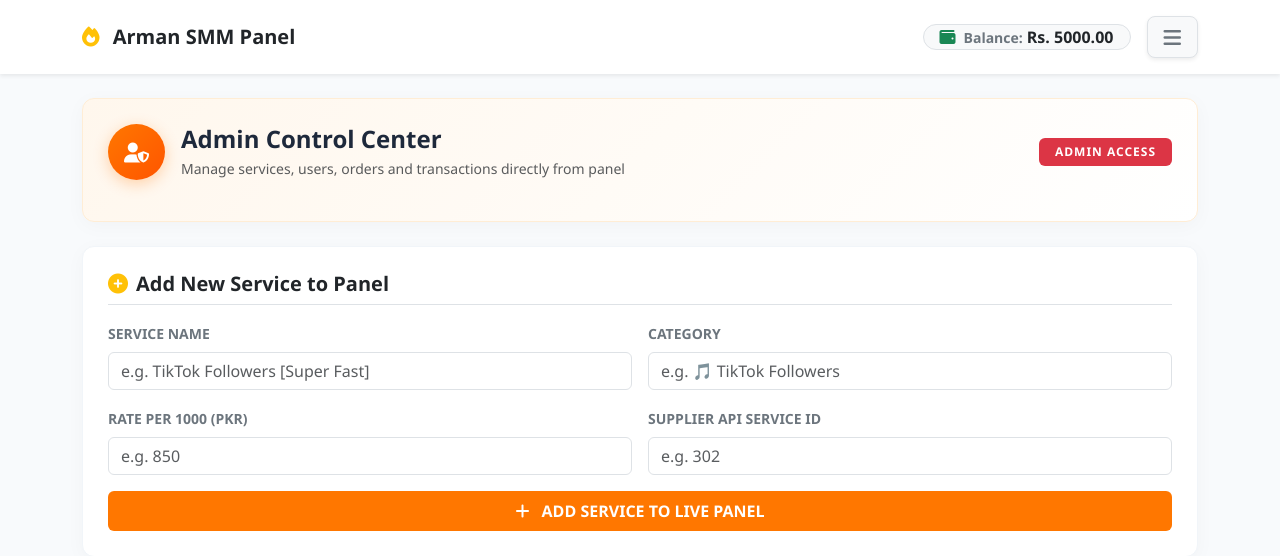
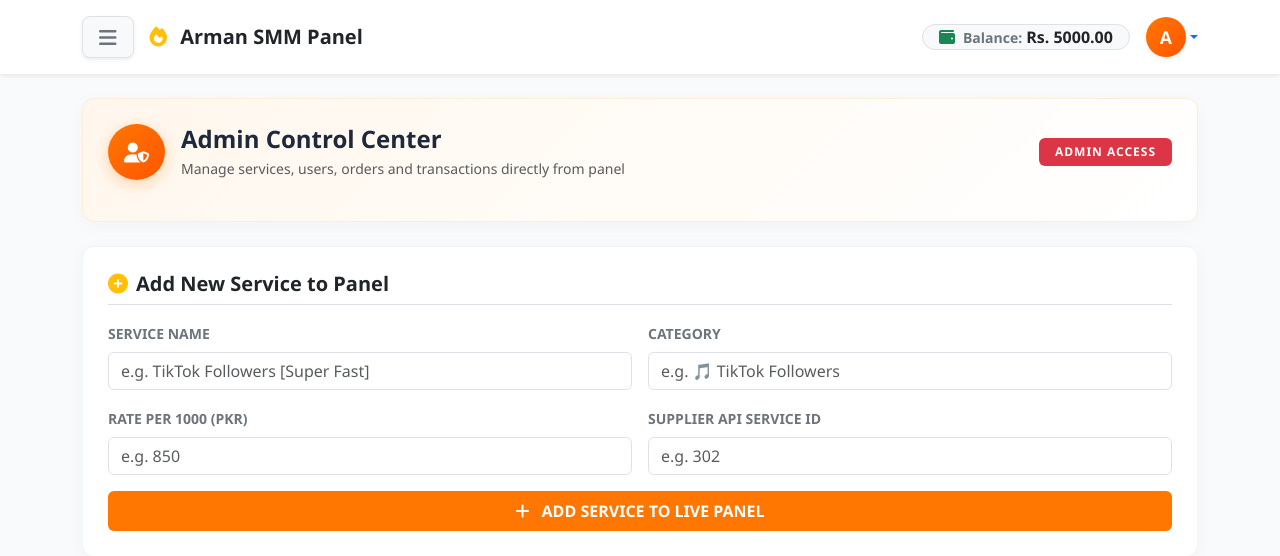
Before and after one commit to arman22334499/armans-panel, a Flask app: page /admin in a window 1280 px wide. Shown: the top 556 px of the page. Run offline with Flask 3, Linux system fonts and the light colour scheme; a user stored in the database is signed in; data comes from the database, SQL or seed files in the repository; data that the repository does not hold is empty.

Commit message:
Update base.html

```diff
--- a/templates/base.html
+++ b/templates/base.html
@@ -20,10 +20,51 @@
     <!-- Navbar -->
     <nav class="navbar navbar-expand-lg navbar-light bg-white shadow-sm py-3 mb-4">
         <div class="container">
-            <a class="navbar-brand fw-bold text-dark" href="{{ url_for('dashboard') if user else url_for('login') }}">
-                <i class="fas fa-fire text-warning me-2"></i> Arman SMM Panel
-            </a>
 
+            <!-- LEFT SIDE: Three Lines Hamburger Menu & Brand -->
+            <div class="d-flex align-items-center gap-3">
+                {% if user %}
+                <!-- Left Three-Lines Dropdown -->
+                <div class="dropdown">
+                    <button class="btn btn-light border rounded-3 px-3 py-2 shadow-sm" type="button" id="leftMenuDropdown" data-bs-toggle="dropdown" aria-expanded="false">
+                        <i class="fas fa-bars text-secondary fa-lg"></i>
+                    </button>
+                    <ul class="dropdown-menu shadow-lg border-0 rounded-4 p-2 mt-2" aria-labelledby="leftMenuDropdown" style="min-width: 220px;">
+                        <li>
+                            <a class="dropdown-item rounded-3 py-2 d-flex align-items-center gap-2 text-dark fw-medium" href="{{ url_for('dashboard') }}">
+                                <i class="fas fa-home text-primary"></i> Dashboard
+                            </a>
+                        </li>
+                        <li>
+                            <a class="dropdown-item rounded-3 py-2 d-flex align-items-center gap-2 text-dark fw-medium" href="{{ url_for('services') }}">
+                                <i class="fas fa-list text-info"></i> Services
+                            </a>
+                        </li>
+                        <li>
+                            <a class="dropdown-item rounded-3 py-2 d-flex align-items-center gap-2 text-dark fw-medium" href="{{ url_for('orders') }}">
+                                <i class="fas fa-shopping-cart text-success"></i> Orders / Cancel
+                            </a>
+                        </li>
+                        <li>
+                            <a class="dropdown-item rounded-3 py-2 d-flex align-items-center gap-2 text-dark fw-medium" href="{{ url_for('add_funds') }}">
+                                <i class="fas fa-wallet text-warning"></i> Add Funds
+                            </a>
+                        </li>
+                        <li>
+                            <a class="dropdown-item rounded-3 py-2 d-flex align-items-center gap-2 text-dark fw-medium" href="{{ url_for('support_tickets') }}">
+                                <i class="fas fa-headset text-danger"></i> Complaints / Support
+                            </a>
+                        </li>
+                    </ul>
+                </div>
+                {% endif %}
+
+                <a class="navbar-brand fw-bold text-dark m-0" href="{{ url_for('dashboard') if user else url_for('login') }}">
+                    <i class="fas fa-fire text-warning me-2"></i> Arman SMM Panel
+                </a>
+            </div>
+
+            <!-- RIGHT SIDE: Balance & Profile Icon -->
             <div class="d-flex align-items-center gap-3 ms-auto">
                 {% if user %}
                 <!-- Balance Badge -->
@@ -33,28 +74,20 @@
                     <span class="ms-1 fw-bold text-dark">Rs. {{ "%.2f"|format(user.balance) }}</span>
                 </div>
 
-                <!-- Three-Lines Hamburger Menu Dropdown -->
+                <!-- Right Profile Icon Dropdown -->
                 <div class="dropdown">
-                    <button class="btn btn-light border rounded-3 px-3 py-2 shadow-sm" type="button" id="profileDropdown" data-bs-toggle="dropdown" aria-expanded="false">
-                        <i class="fas fa-bars text-secondary fa-lg"></i>
-                    </button>
-                    <ul class="dropdown-menu dropdown-menu-end shadow-lg border-0 rounded-4 p-2 mt-2" aria-labelledby="profileDropdown" style="min-width: 230px;">
+                    <a href="#" class="d-flex align-items-center text-decoration-none dropdown-toggle hide-arrow" id="profileDropdown" data-bs-toggle="dropdown" aria-expanded="false">
+                        <div class="rounded-circle text-white d-flex align-items-center justify-content-center fw-bold shadow-sm" style="width: 40px; height: 40px; background: linear-gradient(135deg, #ff7700, #ff5500); font-size: 1.1rem; cursor: pointer;">
+                            {{ user.username[0]|upper if user and user.username else 'A' }}
+                        </div>
+                    </a>
+                    <ul class="dropdown-menu dropdown-menu-end shadow-lg border-0 rounded-4 p-2 mt-2" aria-labelledby="profileDropdown" style="min-width: 210px;">
                         <li class="px-3 py-2 border-bottom mb-2">
                             <span class="d-block text-muted" style="font-size: 0.75rem;">Signed in as</span>
                             <span class="fw-bold text-dark text-truncate d-block">{{ user.username }}</span>
                         </li>
                         <li>
-                            <a class="dropdown-item rounded-3 py-2 d-flex align-items-center gap-2 text-dark fw-medium" href="{{ url_for('add_funds') }}">
-                                <i class="fas fa-wallet text-warning"></i> Add Funds
-                            </a>
-                        </li>
-                        <li>
-                            <a class="dropdown-item rounded-3 py-2 d-flex align-items-center gap-2 text-dark fw-medium" href="#">
-                                <i class="fas fa-cog text-secondary"></i> Settings
-                            </a>
-                        </li>
-                        <li>
-                            <a class="dropdown-Item rounded-3 py-2 d-flex align-items-center gap-2 text-dark fw-medium" href="{{ url_for('signup') }}">
+                            <a class="dropdown-item rounded-3 py-2 d-flex align-items-center gap-2 text-dark fw-medium" href="{{ url_for('signup') }}">
                                 <i class="fas fa-user-plus text-primary"></i> Add Another Account
                             </a>
                         </li>
@@ -68,6 +101,7 @@
                 </div>
                 {% endif %}
             </div>
+
         </div>
     </nav>
 
```
